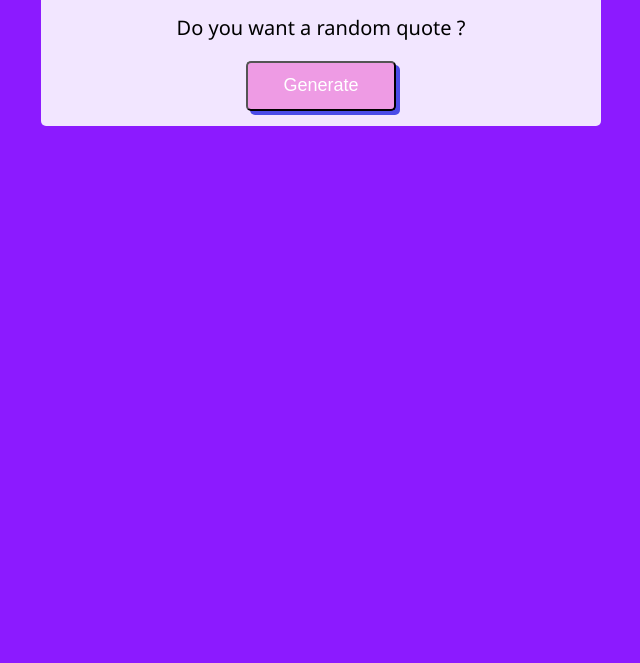
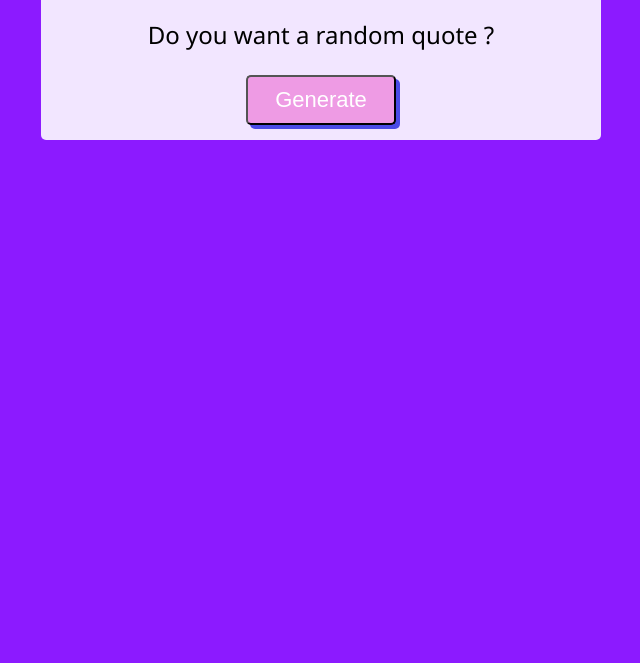
Before and after one commit to pedromsantos/myoracle, a plain HTML site: page index.html in a window 1280 px wide. Shown: the part 137-800 px from the top of the page, without its empty margins (299-939 px from the left). Drawn offline with Linux system fonts and the light colour scheme.

Commit message:
Update style.css

```diff
--- a/style.css
+++ b/style.css
@@ -19,7 +19,7 @@ h2 {
 .btn{
     height:50px;
     width:150px;
-    font-size: 18px;
+    font-size: 22px;
     color:#ffffff;
     background-color: #ee9be4;
     box-shadow: 4px 4px #4a4be7;
@@ -40,6 +40,6 @@ button:focus {outline: none;}
 
 p{
   font-family:Segoe UI;
-  font-size: 20px;}
+  font-size: 24px;}
 
 img{height:25px;width:25px;}
```
